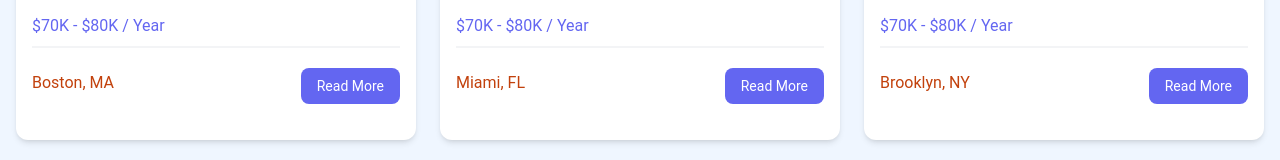
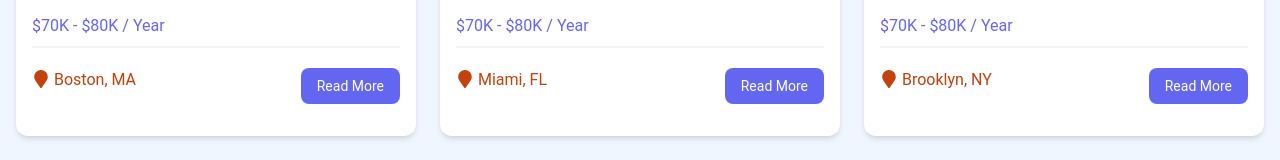
Before and after one commit to MrItzreal/react-crash-2024, a React (Vite) app: page /jobs in a window 1280 px wide. Shown: the part 867-1027 px from the top of the page. Built offline with nearby package versions, Linux system fonts and the light colour scheme.

Commit message:
installed react-icons and learned to add icons to my projects.

```diff
--- a/package.json
+++ b/package.json
@@ -11,7 +11,8 @@
   },
   "dependencies": {
     "react": "^18.2.0",
-    "react-dom": "^18.2.0"
+    "react-dom": "^18.2.0",
+    "react-icons": "^5.0.1"
   },
   "devDependencies": {
     "@types/react": "^18.2.66",
--- a/src/components/JobListing.jsx
+++ b/src/components/JobListing.jsx
@@ -1,5 +1,6 @@
 /* eslint-disable react/prop-types */
 import { useState } from "react";
+import { FaMapMarker } from "react-icons/fa";
 
 const JobListing = ({ job }) => {
   //name of state, function name of state.
@@ -21,7 +22,10 @@ const JobListing = ({ job }) => {
 
         <div className="mb-5">{description}</div>
 
-        <button className="text-indigo-500 mb-5 hover:text-indigo-60">
+        <button
+          onClick={() => setShowFullDescription((prevState) => !prevState)}
+          className="text-indigo-500 mb-5 hover:text-indigo-60"
+        >
           {showFullDescription ? "Less" : "More"}
         </button>
 
@@ -31,7 +35,7 @@ const JobListing = ({ job }) => {
 
         <div className="flex flex-col lg:flex-row justify-between mb-4">
           <div className="text-orange-700 mb-3">
-            <i className="fa-solid fa-location-dot text-lg"></i>
+            <FaMapMarker className="inline text-lg mb-1 mr-1" />
             {job.location}
           </div>
           <a
```
Also changed, not shown: 1 other file (tests, documents, lock files or other folders).
